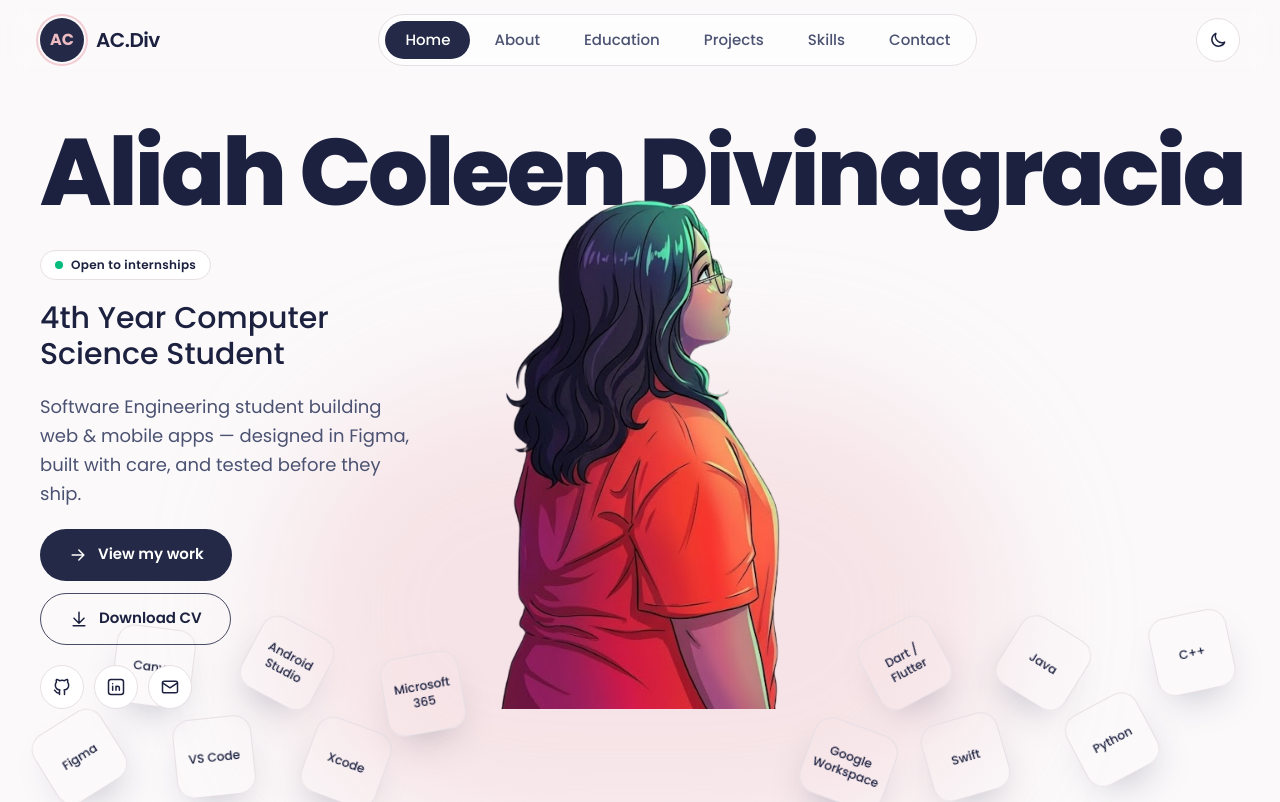
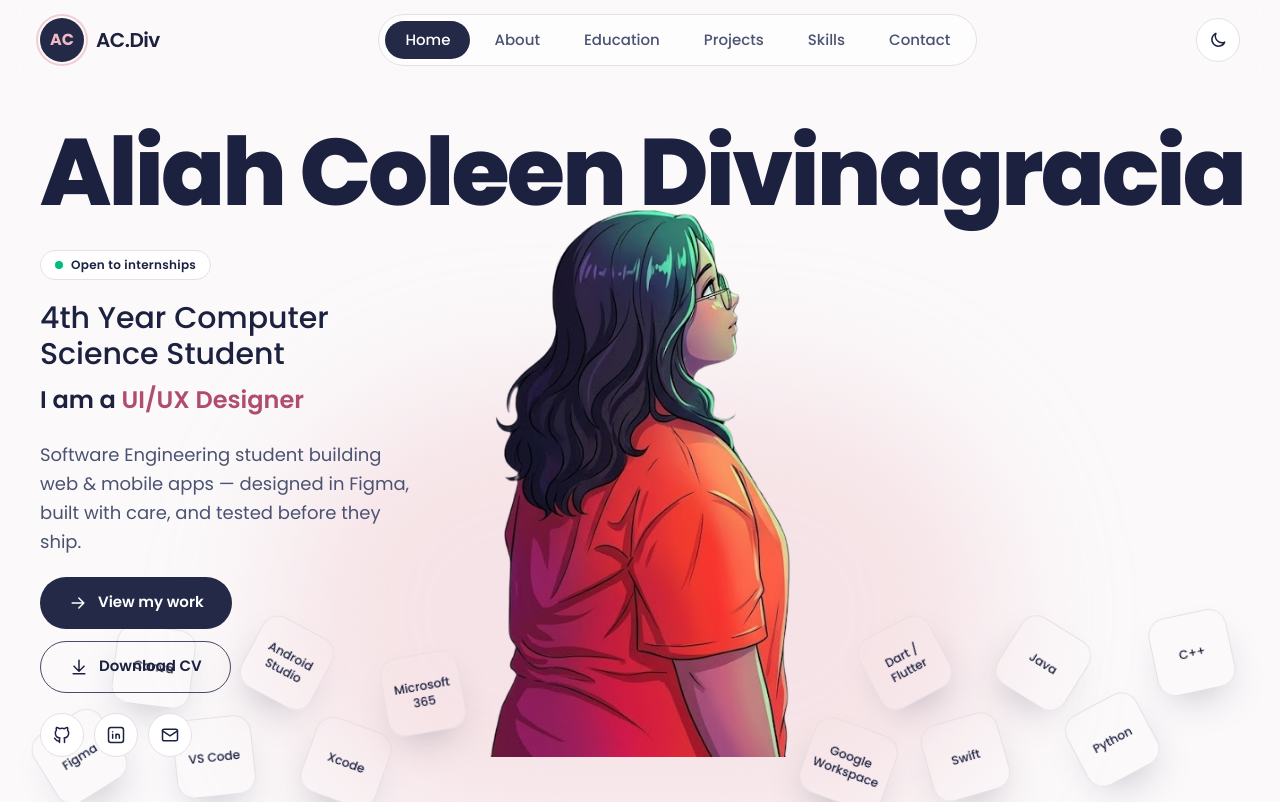
Before and after one commit to aliahkono/aliah-portfolio, a React (Vite) app: page / in a window 1280 px wide. Shown: the top 802 px of the page. Built offline with nearby package versions, Linux system fonts and the light colour scheme.

Commit message:
Bring back typing animation on home page

```diff
--- a/src/components/Hero.jsx
+++ b/src/components/Hero.jsx
@@ -1,6 +1,7 @@
 import { profile } from '../data/profile'
 import { ArrowRightIcon, DownloadIcon, GitHubIcon, LinkedInIcon, MailIcon } from './Icons'
 import { Button } from './ui'
+import { useTypewriter } from '../hooks/useTypewriter'
 
 // Tile positions copied from the Figma "Home" frame, as % of each cluster.
 // [left %, top %, rotation°] — rotations softened slightly so labels stay readable.
@@ -61,6 +62,7 @@ const socials = [
 
 export default function Hero() {
   const allTools = [...profile.heroTools.left, ...profile.heroTools.right]
+  const role = useTypewriter(profile.roles)
 
   return (
     <section
@@ -88,6 +90,14 @@ export default function Hero() {
             {profile.availability}
           </span>
           <p className="text-2xl font-medium text-ink md:text-3xl">{profile.title}</p>
+          {/* Typing line from the original version */}
+          <p className="-mt-2 min-h-[1.5em] text-xl font-semibold text-ink md:text-2xl">
+            <span aria-hidden="true">
+              I am a <span className="text-accent-ink">{role}</span>
+              <span className="ml-1 inline-block h-[1em] w-[3px] translate-y-1 animate-blink bg-accent-ink" />
+            </span>
+            <span className="sr-only">I am a {profile.roles.join(', ')}</span>
+          </p>
           <p className="text-base leading-relaxed md:text-lg">{profile.pitch}</p>
           <div className="flex flex-wrap justify-center gap-3 lg:justify-start">
             <Button href="#projects" icon={ArrowRightIcon}>
```
